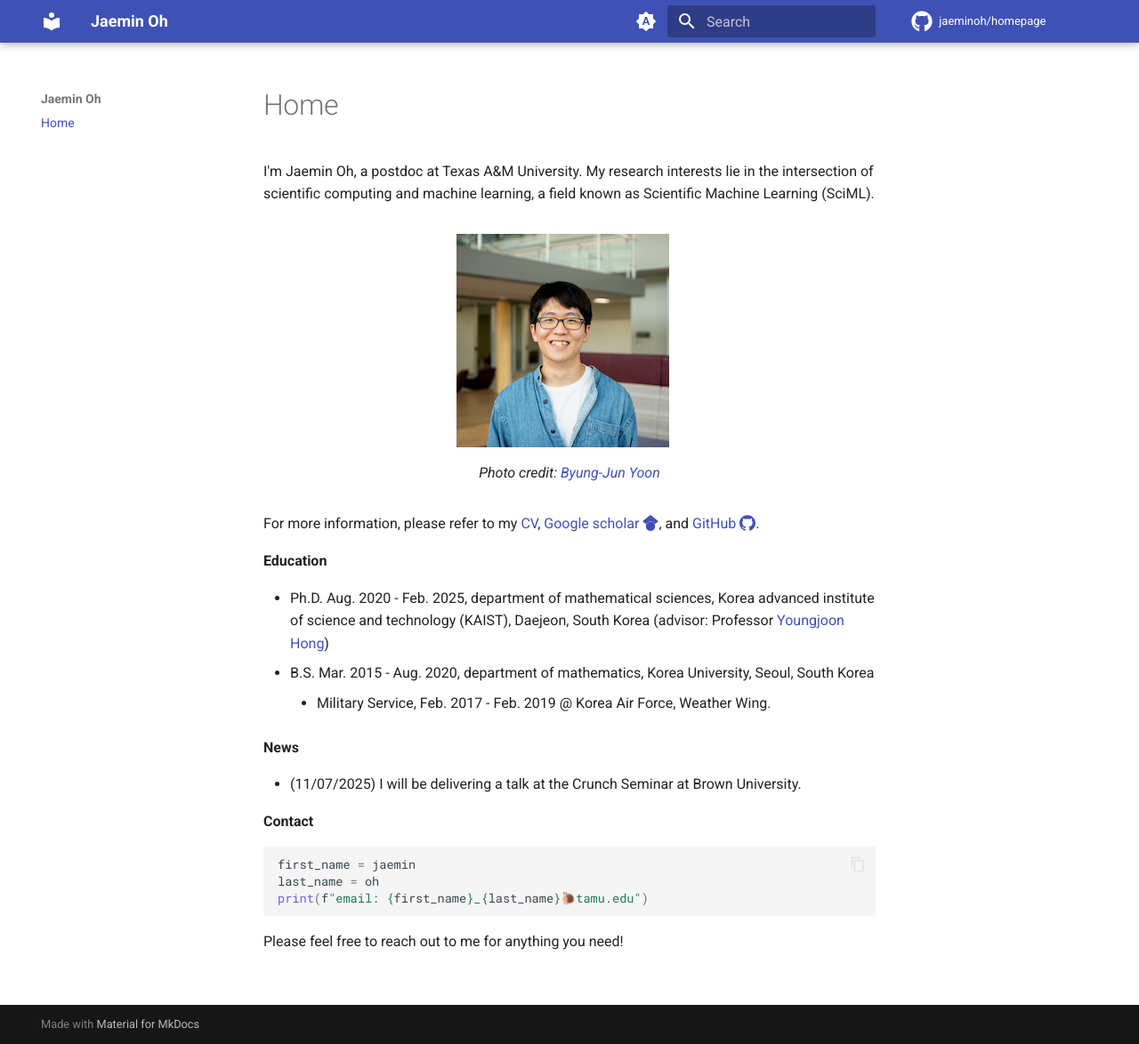
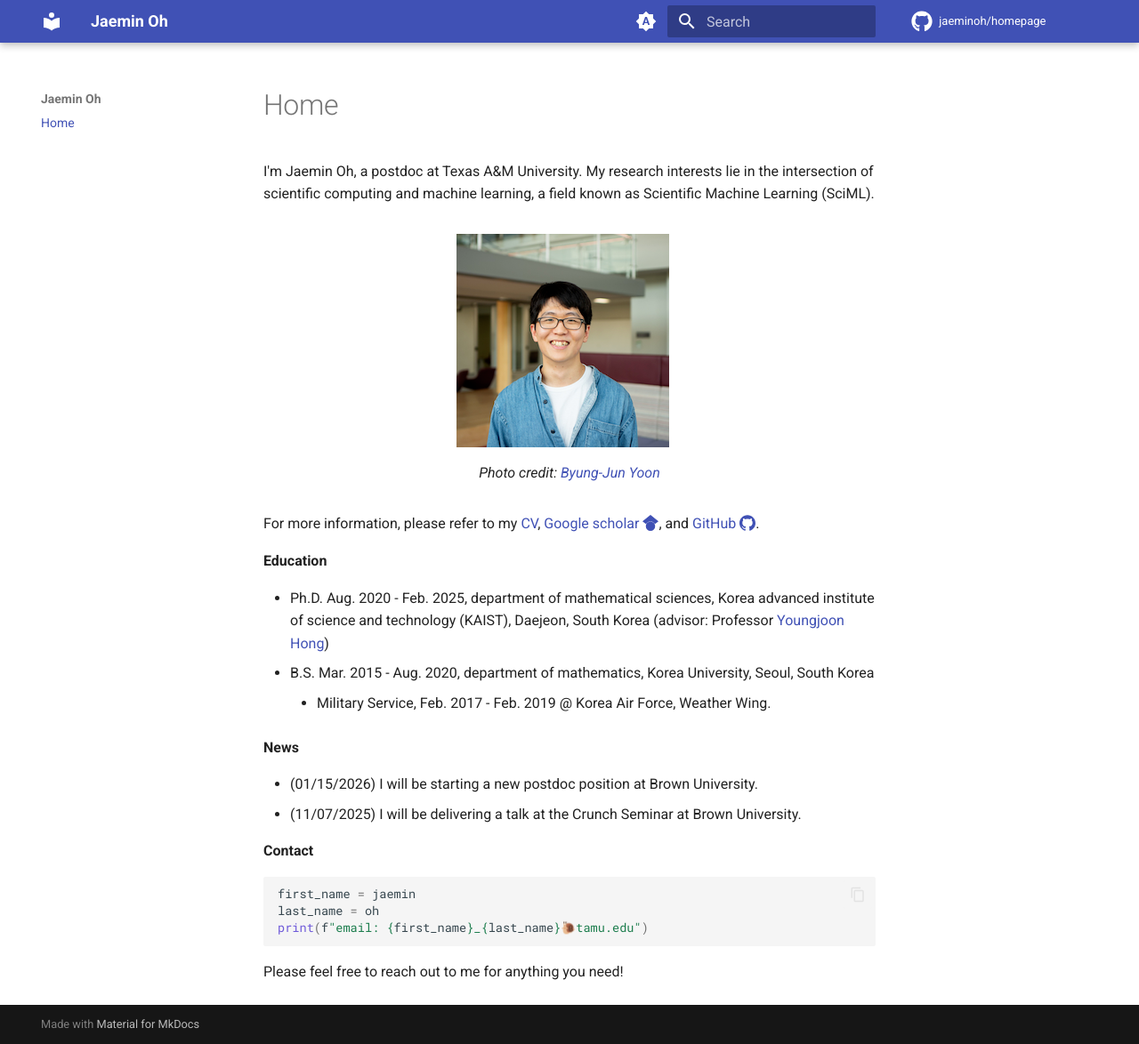
Before and after one commit to jaeminoh/jaeminoh.github.io, an MkDocs documentation site: the page built from docs/index.md, in a window 1280 px wide and 1174 px high. Shown: the whole window at 89% size. Built offline with MkDocs 1.6.1 and Material for MkDocs 9.7.7, drawn with Linux system fonts in a browser that asks for light colours; comment, search, counter and statistics services are not loaded.

Commit message:
update docs

```diff
--- a/docs/index.md
+++ b/docs/index.md
@@ -18,6 +18,7 @@ For more information, please refer to my [CV](https://drive.google.com/file/d/1X
 
 **News**
 
+- (01/15/2026) I will be starting a new postdoc position at Brown University.
 - (11/07/2025) I will be delivering a talk at the Crunch Seminar at Brown University.
 
 
```
Also changed, not shown: requirements.txt (+23 -24 lines).
